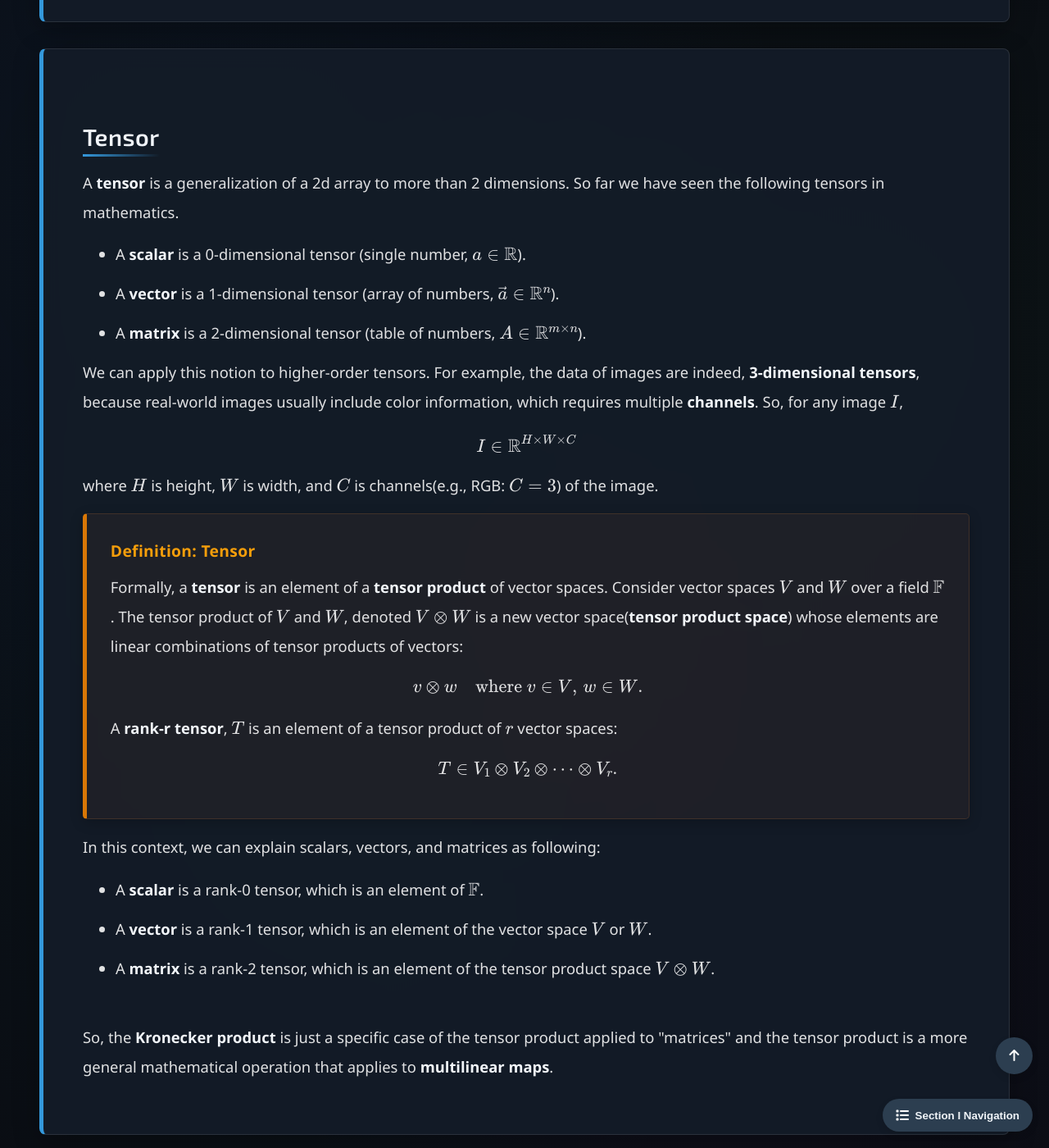
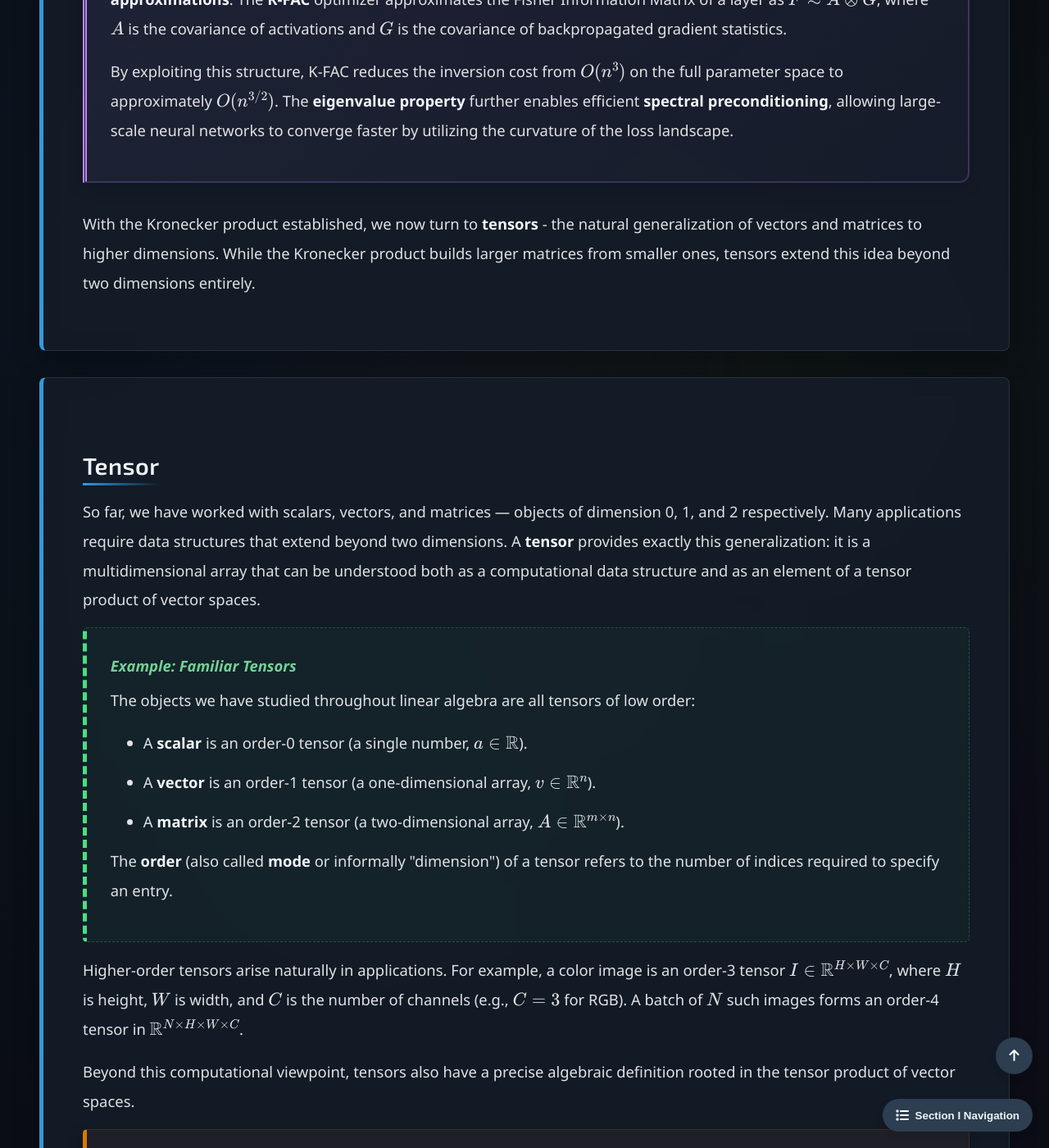
Before and after one commit to Yusukey01/yusukey01.github.io, a Jekyll site: the page built from Mathematics/Linear_algebra/kronecker.html, in a window 1280 px wide and 1400 px high, scrolled down 6100 px. Shown: the whole window at 82% size. Built offline with Jekyll 4.4.1, drawn with Linux system fonts in a browser that asks for light colours; some of the changed text lies outside the part shown.

Commit message:
revised explanations

```diff
--- a/Mathematics/Linear_algebra/kronecker.html
+++ b/Mathematics/Linear_algebra/kronecker.html
@@ -66,15 +66,28 @@ uses_python: false
                 <div class="insight-box">
                     <h3>Insight: Vectorization in Machine Learning</h3>
                     <p>
-                        Vectorization is not merely a notational convenience — it is the algebraic basis for efficient
-                        computation in deep learning frameworks. Libraries such as PyTorch and TensorFlow internally reshape
-                        multi-dimensional parameter tensors into flat vectors when computing gradients.
+                        Vectorization is more than a notational convenience; it is the algebraic bridge between coordinate-free matrix
+                        operations and hardware-level linear algebra. Deep learning frameworks like PyTorch and JAX leverage this by
+                        flattening multi-dimensional parameter tensors into vectors to perform efficient Jacobian-vector products (JVPs)
+                        during backpropagation.
                     </p>
                     <p>
-                        Moreover, the identity \(\text{vec}(ABC) = (C^\top \otimes A)\,\text{vec}(B)\) is essential for solving
-                        <strong>Lyapunov stability problems</strong>. In control theory and AI safety, we use this to prove that
-                        a system (like a neural network or a robot) will always converge to a stable state without "blowing up,"
-                        by transforming complex matrix equations into solvable linear systems.
+                        The identity
+                        \[
+                        \text{vec}(ABC) = (C^\top \otimes A)\,\text{vec}(B)
+                        \]
+                        is a cornerstone for deriving closed-form solutions to matrix-valued optimization problems. A prime example is the
+                        <strong>continuous-time Lyapunov equation</strong>
+                        \[
+                        AX + XA^\top = Q
+                        \],
+                        used to certify the stability of dynamical systems (including RNNs and neural controllers). By applying vectorization,
+                        this matrix equation is transformed into the standard linear system
+                        \[
+                        (I \otimes A + A \otimes I)\text{vec}(X) = \text{vec}(Q).
+                        \]
+                        This transformation allows us to use high-performance linear solvers to find the Lyapunov candidate \(X\), thereby
+                        mathematically guaranteeing that a system's "energy" dissipates over time.
                     </p>
                 </div>
 
@@ -217,21 +230,24 @@ uses_python: false
                     </ol>
                 </div>
 
-               <div class="insight-box">
+                <div class="insight-box">
                     <h3>Insight: Kronecker Products in Machine Learning</h3>
                     <p>
-                        The mixed-product property \((A \otimes B)(C \otimes D) = (AC) \otimes (BD)\) is the algebraic
-                        foundation of <strong>Kronecker-factored approximations</strong> in deep learning. The K-FAC
-                        optimizer approximates the <strong>Fisher information matrix</strong> of a neural network layer
-                        as a Kronecker product of two smaller matrices (one capturing input statistics, the other capturing
-                        gradient statistics). This reduces the cost of natural gradient descent from \(O(n^3)\) on the full
-                        parameter space to \(O(n^{3/2})\), enabling second-order optimization for large models.
-                        The eigenvalue property further allows efficient spectral analysis of these approximations.
+                        The mixed-product property \((A \otimes B)(C \otimes D) = (AC) \otimes (BD)\) is the algebraic foundation of
+                        <strong>Kronecker-factored approximations</strong>. The <strong>K-FAC</strong> optimizer approximates the Fisher Information Matrix
+                        of a layer as \(F \approx A \otimes G\), where \(A\) is the covariance of activations and \(G\) is the covariance of
+                        backpropagated gradient statistics.
+                    </p>
+                    <p>
+                        By exploiting this structure, K-FAC reduces the inversion cost from \(O(n^3)\) on the full parameter space to
+                        approximately \(O(n^{3/2})\). The <strong>eigenvalue property</strong> further enables efficient
+                        <strong>spectral preconditioning</strong>, allowing large-scale neural networks to converge faster by utilizing
+                        the curvature of the loss landscape.
                     </p>
                 </div>
 
                 <p>
-                    With the Kronecker product established, we now turn to <strong>tensors</strong> — the natural
+                    With the Kronecker product established, we now turn to <strong>tensors</strong> - the natural
                     generalization of vectors and matrices to higher dimensions. While the Kronecker product builds
                     larger matrices from smaller ones, tensors extend this idea beyond two dimensions entirely.
                 </p>
@@ -240,56 +256,89 @@ uses_python: false
 
             <section id="tensor" class="section-content">
                 <h2>Tensor</h2>
+
                 <p>
-                    A <strong>tensor</strong> is a generalization of a 2d array to more than 2 dimensions. So far we have seen
-                    the following tensors in mathematics.
+                    So far, we have worked with scalars, vectors, and matrices — objects of dimension 0, 1, and 2 respectively.
+                    Many applications require data structures that extend beyond two dimensions. A <strong>tensor</strong>
+                    provides exactly this generalization: it is a multidimensional array that can be understood both as a
+                    computational data structure and as an element of a tensor product of vector spaces.
                 </p>
 
-                <ul style="padding-left: 40px;">
-                    <li>A <strong>scalar</strong> is a 0-dimensional tensor (single number, \(a \in \mathbb{R}\)).</li>
-                    <li>A <strong>vector</strong> is a 1-dimensional tensor (array of numbers, \(\vec{a} \in \mathbb{R}^n\)).</li>
-                    <li>A <strong>matrix</strong> is a 2-dimensional tensor (table of numbers,  \(A \in \mathbb{R}^{m \times n}\)).</li>
-                </ul>
-
-                <p>
-                    We can apply this notion to higher-order tensors. For example, the data of images are indeed, <strong>3-dimensional tensors</strong>,
-                    because real-world images usually include color information, which requires multiple <strong>channels</strong>. So, for any image \(I\),
-                    \[
-                    I \in \mathbb{R}^{H \times W \times C}
-                    \]
-                    where \(H\) is height, \(W\) is width, and \(C\) is channels(e.g., RGB: \(C = 3\)) of the image.
-                </p>
-
-                <div class="theorem">
-                    <span class="theorem-title">Definition: Tensor</span>
+                <div class="proof">
+                    <span class="proof-title">Example: Familiar Tensors</span>
                     <p>
-                        Formally, a <strong>tensor</strong> is an element of a <strong>tensor product</strong> of vector spaces.
-                        Consider vector spaces \(V\) and \(W\) over a field \(\mathbb{F}\). The tensor product of \(V\) and \(W\), denoted \(V \otimes W\)
-                        is a new vector space(<strong>tensor product space</strong>) whose elements are linear combinations of tensor products of vectors:
-                        \[
-                        v \otimes w  \quad \text{where } v \in V, \, w \in W.
-                        \]
-                        A <strong>rank-r tensor</strong>, \(T\) is an element of a tensor product of \(r\) vector spaces:
-                        \[
-                        T \in V_1 \otimes V_2 \otimes \cdots \otimes V_r.
-                        \]
+                        The objects we have studied throughout linear algebra are all tensors of low order:
+                    </p>
+                    <ul style="padding-left: 40px;">
+                        <li>A <strong>scalar</strong> is an order-0 tensor (a single number, \(a \in \mathbb{R}\)).</li>
+                        <li>A <strong>vector</strong> is an order-1 tensor (a one-dimensional array, \(v \in \mathbb{R}^n\)).</li>
+                        <li>A <strong>matrix</strong> is an order-2 tensor (a two-dimensional array, \(A \in \mathbb{R}^{m \times n}\)).</li>
+                    </ul>
+                    <p>
+                        The <strong>order</strong> (also called <strong>mode</strong> or informally "dimension") of a tensor refers to
+                        the number of indices required to specify an entry.
                     </p>
                 </div>
 
                 <p>
-                    In this context, we can explain scalars, vectors, and matrices as following:
+                    Higher-order tensors arise naturally in applications. For example, a color image is an order-3 tensor
+                    \(I \in \mathbb{R}^{H \times W \times C}\), where \(H\) is height, \(W\) is width, and \(C\) is the
+                    number of channels (e.g., \(C = 3\) for RGB). A batch of \(N\) such images forms an order-4 tensor in
+                    \(\mathbb{R}^{N \times H \times W \times C}\).
                 </p>
 
-                <ul style="padding-left: 40px;">
-                    <li>A <strong>scalar</strong> is a rank-0 tensor, which is an element of \(\mathbb{F}\).</li>
-                    <li>A <strong>vector</strong> is a rank-1 tensor, which is an element of the vector space \(V\) or \(W\).</li>
-                    <li>A <strong>matrix</strong> is a rank-2 tensor, which is an element of the tensor product space \(V \otimes W\).</li>
-                </ul><br>
+                <p>
+                    Beyond this computational viewpoint, tensors also have a precise algebraic definition rooted in the
+                    tensor product of vector spaces.
+                </p>
+
+                <div class="theorem">
+                    <span class="theorem-title">Definition: Tensor Product Space</span>
+                    <p>
+                        Let \(V\) and \(W\) be vector spaces over a field \(\mathbb{F}\). The <strong>tensor product</strong>
+                        \(V \otimes W\) is a vector space whose elements are (finite) linear combinations of elementary tensors:
+                        \[
+                        \sum_{i} \alpha_i \, (v_i \otimes w_i), \quad v_i \in V, \; w_i \in W, \; \alpha_i \in \mathbb{F}.
+                        \]
+                        More generally, an <strong>order-\(r\) tensor</strong> is an element of
+                        \[
+                        T \in V_1 \otimes V_2 \otimes \cdots \otimes V_r.
+                        \]
+                        When each \(V_k = \mathbb{R}^{n_k}\), such a tensor can be represented as a multidimensional array
+                        with entries \(T_{i_1 i_2 \cdots i_r}\) where \(1 \leq i_k \leq n_k\).
+                    </p>
+                </div>
 
                 <p>
-                    So, the <strong>Kronecker product</strong> is just a specific case of the tensor product applied to "matrices" and
-                    the tensor product is a more general mathematical operation that applies to <strong>multilinear maps</strong>.
+                    Under this formal definition, the familiar objects of linear algebra are recovered as special cases:
+                    a scalar is an order-0 tensor (an element of \(\mathbb{F}\)), a vector is an order-1 tensor (an element of \(V\)),
+                    and a matrix is an order-2 tensor (an element of \(V \otimes W\)).
                 </p>
+
+               <p>
+                    The <strong>Kronecker product</strong> is the coordinate representation of the tensor product: when
+                    \(V = \mathbb{R}^m\) and \(W = \mathbb{R}^n\), the tensor product of matrices (viewed as linear maps)
+                    corresponds precisely to the Kronecker product of their matrix representations. The tensor product itself
+                    is the abstract, coordinate-free operation, while the Kronecker product is what we compute in practice.
+                </p>
+
+                <div class="insight-box">
+                    <h3>Insight: Tensors as the Language of Deep Learning</h3>
+                    <p>
+                        While deep learning frameworks treat tensors primarily as multidimensional arrays, their algebraic power stems
+                        from their identity as <strong>multilinear maps</strong>. In Transformer architectures, the <strong>Attention mechanism</strong>
+                        is fundamentally a series of tensor contractions—specifically, bilinear operations where queries and keys interact to produce
+                        attention weights.
+                    </p>
+                    <p>
+                        In the emerging field of <strong>Geometric Deep Learning</strong>, the mathematical definition of a tensor
+                        — how it transforms under coordinate changes — becomes critical. This enables the design of
+                        <strong>Equivariant Neural Networks</strong>, where internal representations (scalars, vectors, and higher-order tensors)
+                        transform consistently according to group representations. This ensures the model respects the underlying physical symmetries
+                        of the data, such as rotation and reflection invariance in 3D molecular modeling or medical imaging.
+                    </p>
+                </div>
+
             </section>
         </div>
         <script src="/js/main.js"></script>
```
